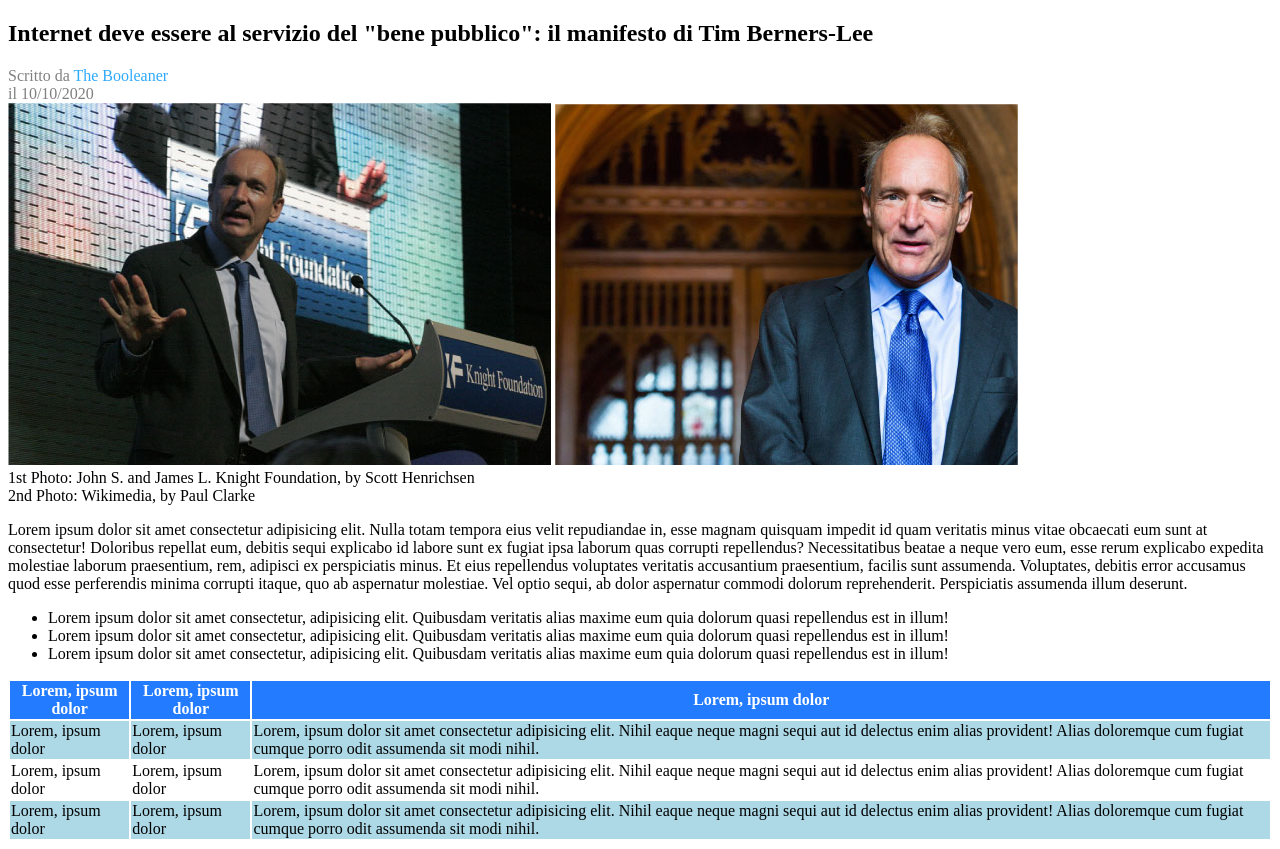
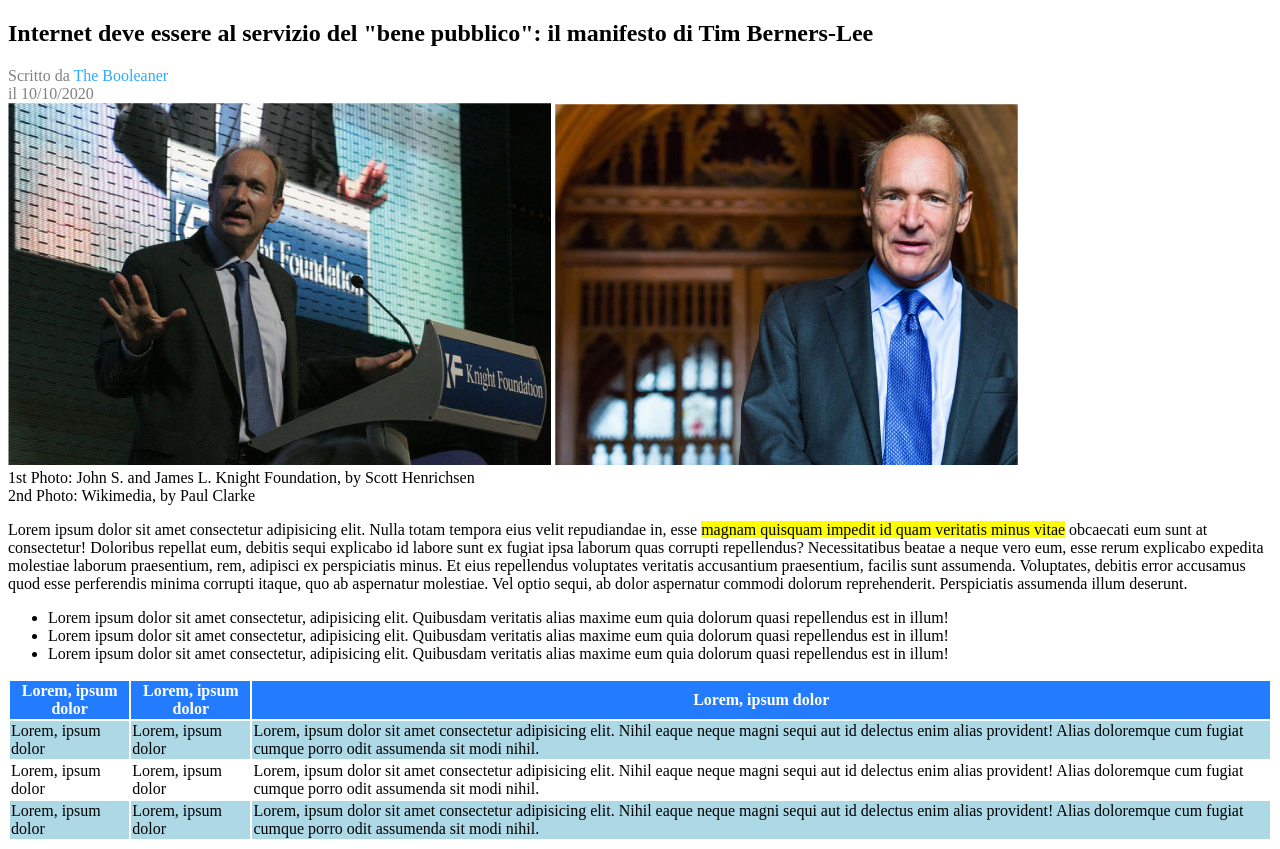
Before and after one commit to paoloferrari97/html-css-booleaner, a plain HTML site: page index.html in a window 1280 px wide. Drawn offline with Linux system fonts and the light colour scheme; files whose address does not match are found by name.

Commit message:
background color yellow testo

```diff
--- a/index.html
+++ b/index.html
@@ -34,7 +34,7 @@
 
         <!-- testo -->
         <section>
-            <p>Lorem ipsum dolor sit amet consectetur adipisicing elit. Nulla totam tempora eius velit repudiandae in, esse magnam quisquam impedit id quam veritatis minus vitae obcaecati eum sunt at consectetur! Doloribus repellat eum, debitis sequi explicabo id labore sunt ex fugiat ipsa laborum quas corrupti repellendus? Necessitatibus beatae a neque vero eum, esse rerum explicabo expedita molestiae laborum praesentium, rem, adipisci ex perspiciatis minus. Et eius repellendus voluptates veritatis accusantium praesentium, facilis sunt assumenda. Voluptates, debitis error accusamus quod esse perferendis minima corrupti itaque, quo ab aspernatur molestiae. Vel optio sequi, ab dolor aspernatur commodi dolorum reprehenderit. Perspiciatis assumenda illum deserunt.</p>
+            <p>Lorem ipsum dolor sit amet consectetur adipisicing elit. Nulla totam tempora eius velit repudiandae in, esse <span style="background-color: yellow;">magnam quisquam impedit id quam veritatis minus vitae</span> obcaecati eum sunt at consectetur! Doloribus repellat eum, debitis sequi explicabo id labore sunt ex fugiat ipsa laborum quas corrupti repellendus? Necessitatibus beatae a neque vero eum, esse rerum explicabo expedita molestiae laborum praesentium, rem, adipisci ex perspiciatis minus. Et eius repellendus voluptates veritatis accusantium praesentium, facilis sunt assumenda. Voluptates, debitis error accusamus quod esse perferendis minima corrupti itaque, quo ab aspernatur molestiae. Vel optio sequi, ab dolor aspernatur commodi dolorum reprehenderit. Perspiciatis assumenda illum deserunt.</p>
             <ul>
                 <li>Lorem ipsum dolor sit amet consectetur, adipisicing elit. Quibusdam veritatis alias maxime eum quia dolorum quasi repellendus est in illum!</li>
                 <li>Lorem ipsum dolor sit amet consectetur, adipisicing elit. Quibusdam veritatis alias maxime eum quia dolorum quasi repellendus est in illum!</li>
```
